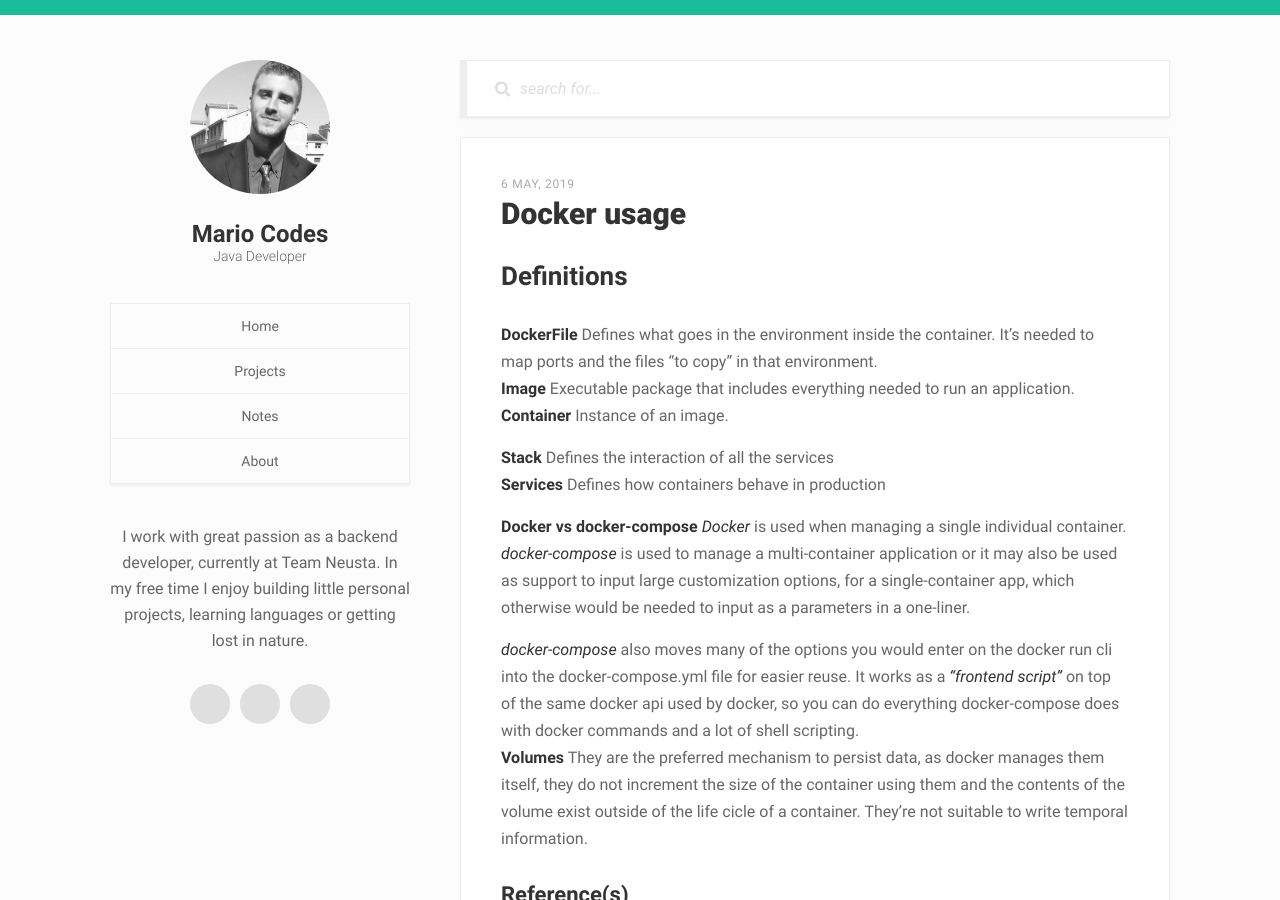
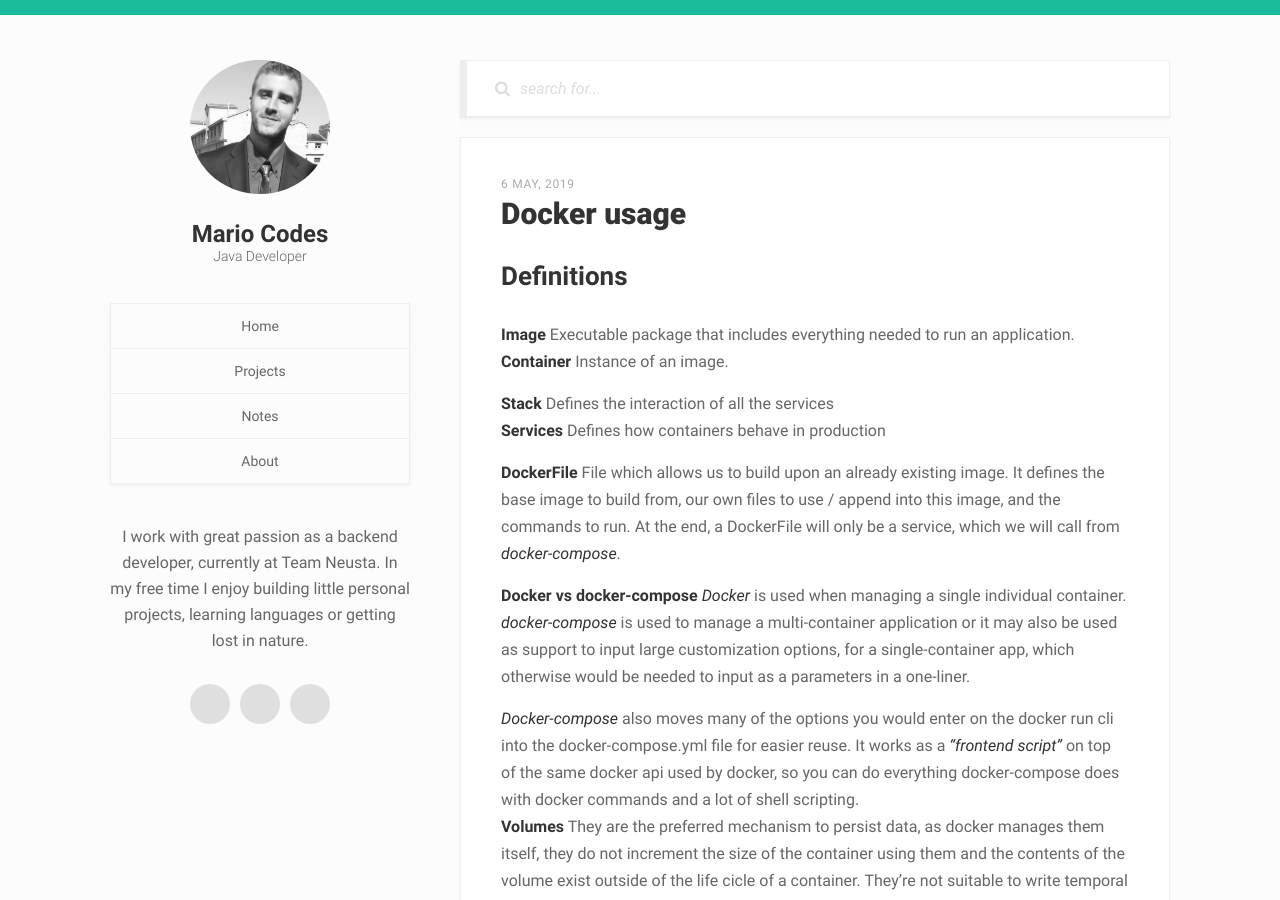
Before and after one commit to TrendingTechnology/mariocodes.github.io, a Jekyll site: the page built from _posts/notes/programming/tools/2019-05-06-docker.md, in a window 1280 px wide and 900 px high. Built offline with Jekyll 4.4.1, drawn with Linux system fonts in a browser that asks for light colours.

Commit message:
docker: modified note

```diff
--- a/_posts/notes/programming/tools/2019-05-06-docker.md
+++ b/_posts/notes/programming/tools/2019-05-06-docker.md
@@ -7,17 +7,18 @@ permalink: /notes/tools/docker
 ---
 ## Definitions
 
-**DockerFile**  Defines what goes in the environment inside the container. It's needed to map ports and the files "to copy" in that environment.
 **Image** Executable package that includes everything needed to run an application.
 **Container** Instance of an image.
 
 **Stack** Defines the interaction of all the services
 **Services** Defines how containers behave in production
 
+**DockerFile**  File which allows us to build upon an already existing image. It defines the base image to build from, our own files to use / append into this image, and the commands to run. At the end, a DockerFile will only be a service, which we will call from _docker-compose_.
+
 **Docker vs docker-compose**
 _Docker_ is used when managing a single individual container. _docker-compose_ is used to manage a multi-container application or it may also be used as support to input large customization options, for a single-container app, which otherwise would be needed to input as a parameters in a one-liner.
 
-_docker-compose_ also moves many of the options you would enter on the docker run cli into the docker-compose.yml file for easier reuse. It works as a _"frontend script"_ on top of the same docker api used by docker, so you can do everything docker-compose does with docker commands and a lot of shell scripting.
+_Docker-compose_ also moves many of the options you would enter on the docker run cli into the docker-compose.yml file for easier reuse. It works as a _"frontend script"_ on top of the same docker api used by docker, so you can do everything docker-compose does with docker commands and a lot of shell scripting.
 <!--more-->
 **Volumes** They are the preferred mechanism to persist data, as docker manages them itself, they do not increment the size of the container using them and the contents of the volume exist outside of the life cicle of a container. They're not suitable to write temporal information.
 
```
